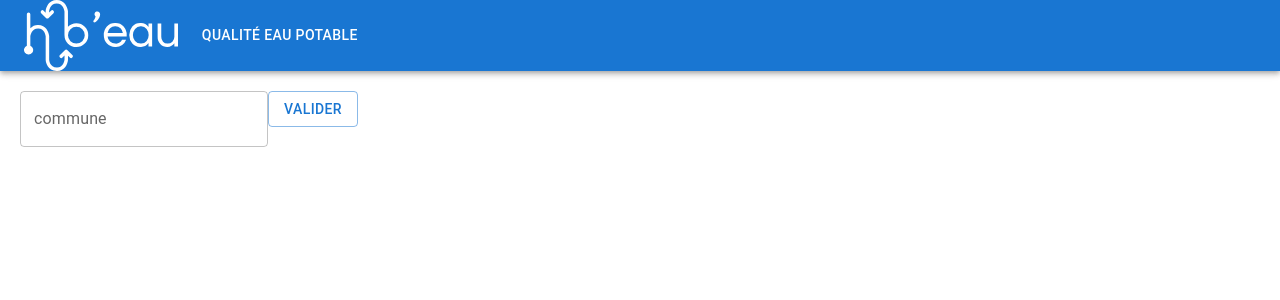
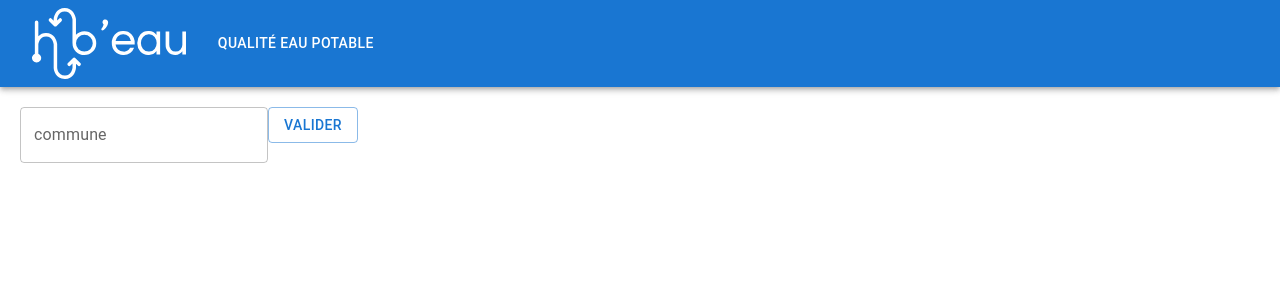
Before and after one commit to christophe77/hubeau-react-exemple, a React (Create React App) app: page /qualite-eau-potable in a window 1280 px wide. Shown: the top 300 px of the page. Built offline with nearby package versions, Linux system fonts and the light colour scheme.

Commit message:
dependencies

```diff
--- a/package.json
+++ b/package.json
@@ -15,7 +15,7 @@
     "@types/react": "^17.0.37",
     "@types/react-dom": "^17.0.11",
     "@types/react-router-dom": "^5.3.2",
-    "hubeau-api": "^0.1.4",
+    "hubeau-api": "^0.1.6",
     "react": "^17.0.2",
     "react-dom": "^17.0.2",
     "react-router-dom": "^5.3.0",
--- a/src/header/ResponsiveAppBar.tsx
+++ b/src/header/ResponsiveAppBar.tsx
@@ -37,7 +37,7 @@
             variant="h6"
             noWrap
             component="div"
-            sx={{ mr: 2, display: { xs: "none", md: "flex" } }}
+            sx={{ mr: 2, display: { xs: "none", md: "flex" }, padding: "8px" }}
           >
             <img
               src={HubeauLogo}
@@ -89,7 +89,11 @@
             variant="h6"
             noWrap
             component="div"
-            sx={{ flexGrow: 1, display: { xs: "flex", md: "none" } }}
+            sx={{
+              flexGrow: 1,
+              display: { xs: "flex", md: "none" },
+              padding: "8px",
+            }}
           >
             <img
               src={HubeauLogo}
```
Also changed, not shown: 1 other file (tests, documents, lock files or other folders).
